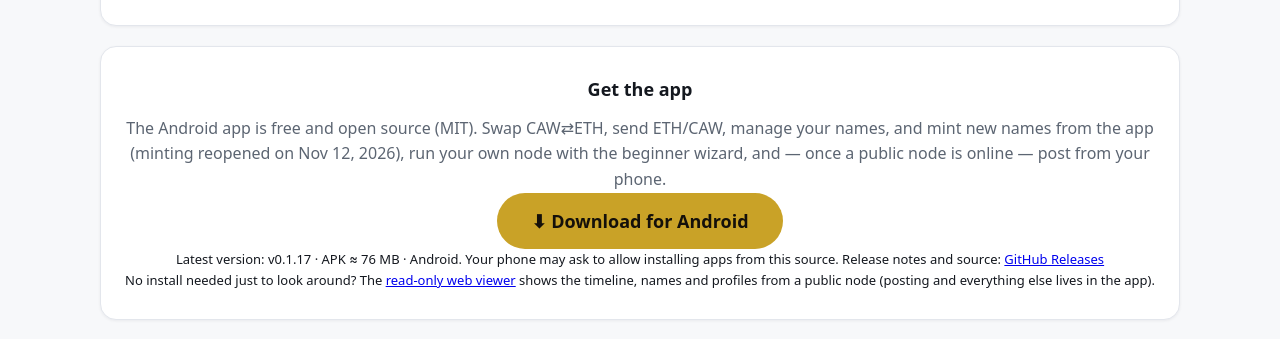
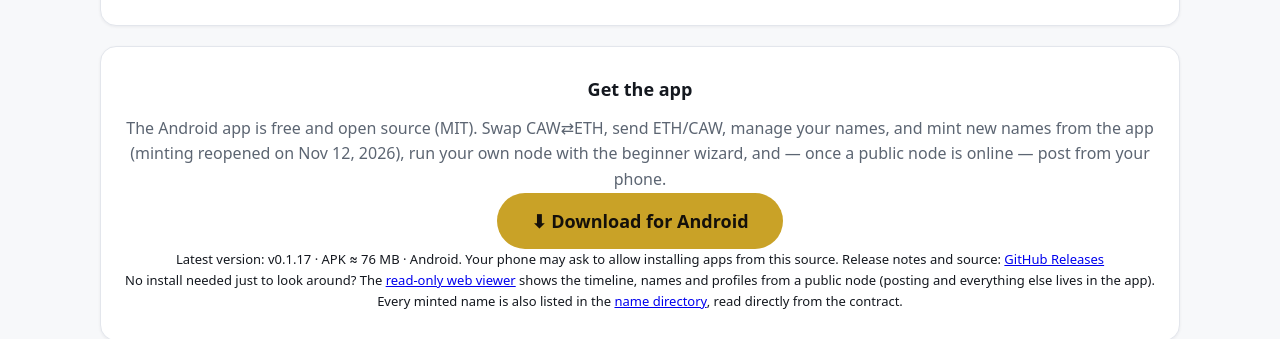
Before and after one commit to QL1-Infinite42-Guppy-Histoire/eth-caw, a plain HTML site: page index.html in a window 1280 px wide. Shown: the part 372-711 px from the top of the page. Drawn offline with Linux system fonts and the light colour scheme.

Commit message:
App section: link the new CAW name directory (read directly from the contract) next to the web viewer link (EN/JP)

```diff
--- a/index.html
+++ b/index.html
@@ -83,7 +83,7 @@
       <p><span class="en">The Android app is free and open source (MIT). Swap CAW⇄ETH, send ETH/CAW, manage your names, and mint new names from the app (minting reopened on Nov 12, 2026), run your own node with the beginner wizard, and — once a public node is online — post from your phone.</span><span class="jp">Android アプリは無料・オープンソース（MIT）です。CAW⇄ETH のスワップ、ETH／CAW の送金、名前の管理と、アプリからの新規発行（2026年11月12日に再開）、初心者向けウィザードでの自分のノード運用、そして公開ノードが立ち上がれば投稿まで、スマホで完結します。</span></p>
       <p><a href="https://github.com/QL1-Infinite42-Guppy-Histoire/eth-caw-app/releases/latest/download/eth-caw.apk" style="display:inline-block;background:#c9a227;color:#14100a;font-weight:800;font-size:18px;padding:14px 34px;border-radius:999px;text-decoration:none">⬇ <span class="en">Download for Android</span><span class="jp">Android 版をダウンロード</span></a></p>
       <p style="font-size:13px;color:var(--sub)"><span class="en">Latest version: v0.1.17 · APK ≈ 76 MB · Android. Your phone may ask to allow installing apps from this source. Release notes and source: </span><span class="jp">最新版：v0.1.17 ・ APK 約76MB ・ Android 向け。インストール時に「この提供元のアプリを許可」が求められる場合があります。リリースノートとソース：</span><a href="https://github.com/QL1-Infinite42-Guppy-Histoire/eth-caw-app/releases">GitHub Releases</a></p>
-      <p style="font-size:13px;color:var(--sub)"><span class="en">No install needed just to look around? The </span><span class="jp">眺めるだけならインストール不要です。</span><a href="https://ql1-infinite42-guppy-histoire.github.io/eth-caw-web/"><span class="en">read-only web viewer</span><span class="jp">閲覧専用 Web 版</span></a><span class="en"> shows the timeline, names and profiles from a public node (posting and everything else lives in the app).</span><span class="jp">で、タイムライン・名前・プロフィールを公開ノードから表示できます（投稿などはアプリから）。</span></p>
+      <p style="font-size:13px;color:var(--sub)"><span class="en">No install needed just to look around? The </span><span class="jp">眺めるだけならインストール不要です。</span><a href="https://ql1-infinite42-guppy-histoire.github.io/eth-caw-web/"><span class="en">read-only web viewer</span><span class="jp">閲覧専用 Web 版</span></a><span class="en"> shows the timeline, names and profiles from a public node (posting and everything else lives in the app). Every minted name is also listed in the </span><span class="jp">で、タイムライン・名前・プロフィールを公開ノードから表示できます（投稿などはアプリから）。発行された名前の全一覧は</span><a href="https://ql1-infinite42-guppy-histoire.github.io/eth-caw-names/"><span class="en">name directory</span><span class="jp">名前一覧</span></a><span class="en">, read directly from the contract.</span><span class="jp">（コントラクトから直接読み取り）でも見られます。</span></p>
     </div>
   </section>
 
```
